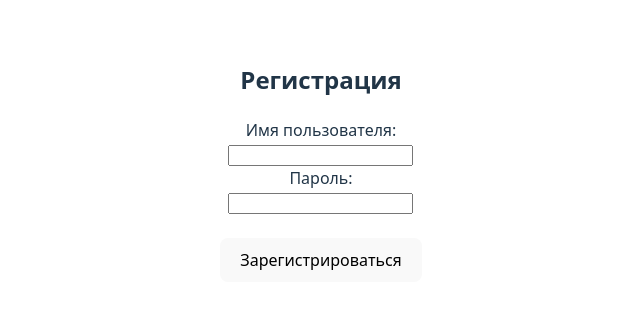
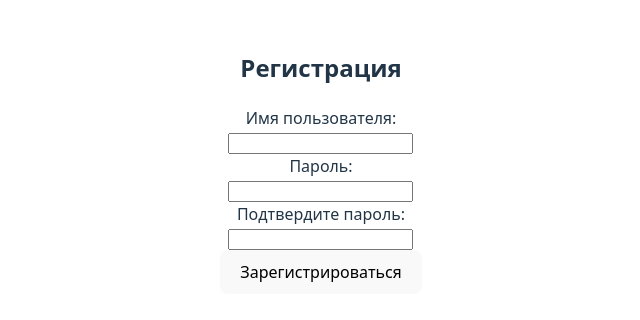
Before and after one commit to Keodou/FileSharing, a React (Vite) app in the folder FIleSharing.Frontend/file-sharing/: page / in a window 1280 px wide. Shown: the part 238-558 px from the top of the page, without its empty margins (319-959 px from the left). Built offline with nearby package versions, Linux system fonts and the light colour scheme.

Commit message:
Relationship register form and backend

```diff
--- a/FIleSharing.Frontend/file-sharing/src/components/RegisterForm.tsx
+++ b/FIleSharing.Frontend/file-sharing/src/components/RegisterForm.tsx
@@ -1,11 +1,32 @@
 import React, { useState } from 'react';
+import { useRegister } from '../hooks/userRegister';
+import type { UserDto } from '../models/UserDto';
 
 export const RegisterForm: React.FC = () => {
     const [username, setUsername] = useState('');
     const [password, setPassword] = useState('');
+    const [confirmPassword, setConfirmPassword] = useState('');
+    const { register, loading, error} = useRegister();
+
+    const handleSubmit = async (e: React.FormEvent) => {
+        e.preventDefault();
+
+        if (password !== confirmPassword) {
+            alert('Пароли не совпадают');
+        }
+
+        const dto: UserDto = { username, password };
+
+        try {
+            await register(dto);
+            alert('Вы успешно зарегистрированы');
+        } catch (error) {
+            alert(error);
+        }
+    };
 
     return (
-        <form>
+        <form onSubmit={handleSubmit}>
             <h2>Регистрация</h2>
             <label>
                 Имя пользователя:
@@ -27,9 +48,21 @@ export const RegisterForm: React.FC = () => {
                     onChange={(e) => setPassword(e.target.value)}
                     required
                 />
-            </label> <br /> <br />
+            </label> <br />
 
-            <button type="submit">Зарегистрироваться</button>
+            <label>
+                Подтвердите пароль: <br />
+                <input
+                    type="password"
+                    value={confirmPassword}
+                    onChange={(e) => setConfirmPassword(e.target.value)}
+                    required
+                />
+            </label> <br />
+
+            {error && <div style={{ color: 'red'}}>{error}</div>}
+
+            <button type="submit" disabled={loading}> {loading ? 'Загрузка...' : 'Зарегистрироваться'}</button>
         </form>
     );
 };
```
Also changed, not shown: 2 other files (tests, documents, lock files or other folders).
